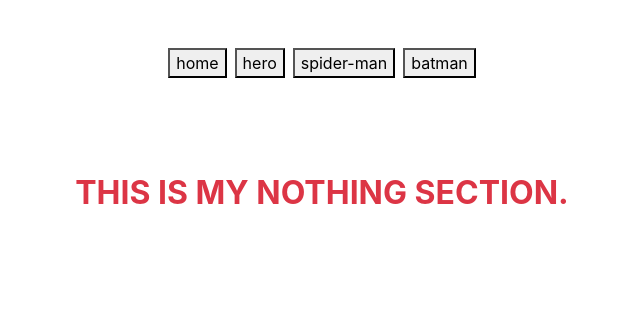
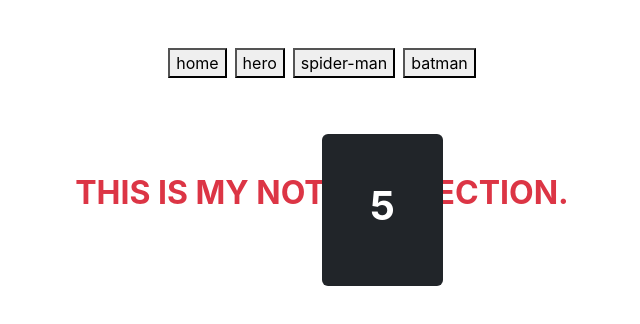
Before and after one commit to itzkunal01/practice-23-03-2024, a React (Create React App) app: page / in a window 1280 px wide. Shown: the top 324 px of the page, without its empty margins (318-958 px from the left). Built offline with nearby package versions, Linux system fonts and the light colour scheme.

Commit message:
updating useEffect code

```diff
--- a/src/App.js
+++ b/src/App.js
@@ -1,18 +1,41 @@
-import React from "react";
+import React, { useEffect, useState } from "react";
 import A from "./components/Navbar";
 import B from "./components/Main";
 
 const App = () => {
-  const [name, setName] = React.useState("nothing");
+  // 1.
+  const [name, setName] = useState("nothing");
   const updateMyFunction = (e) => {
     setName(e);
     console.log(e);
   };
 
+  // 2.
+  const [count, setCount] = useState(0);
+  useEffect(() => {
+    const loader = setInterval(() => {
+      if (count < 10) {
+        setCount((count) => count + 1);
+      }
+    }, 1000);
+
+    return () => {
+      clearInterval(loader);
+    };
+  }, [count]);
+
   return (
     <>
-      <A updateMyFunction={updateMyFunction} />
-      <B name={name} />
+      <div className="position-relative">
+        <div className="position-absolute top-50 start-50 p-5 bg-dark text-white rounded">
+          <h1>
+            <b>{count}</b>
+          </h1>
+        </div>
+
+        <A updateMyFunction={updateMyFunction} />
+        <B name={name} />
+      </div>
     </>
   );
 };
```
